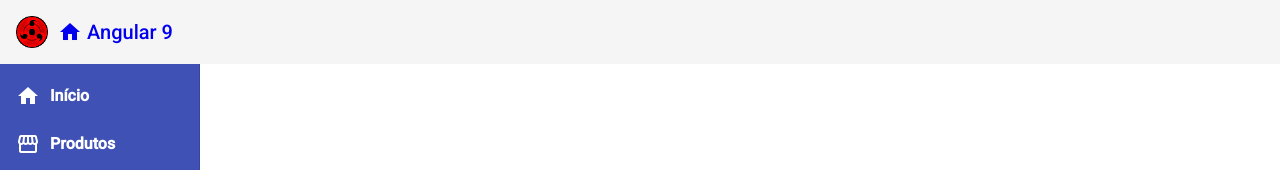
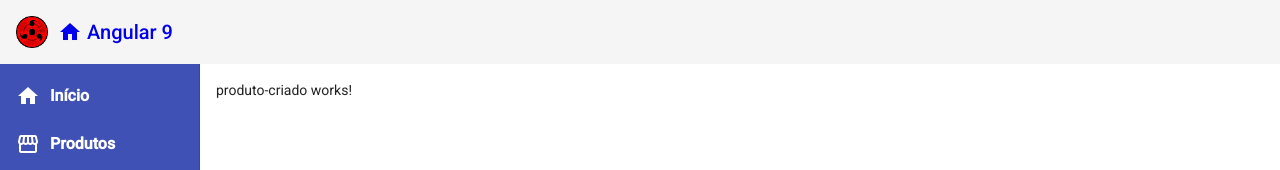
Before and after one commit to Marcio2016/angular-code3r, an Angular app: page /produto/criado in a window 1280 px wide. Before the commit this address led to /. Shown: the top 170 px of the page. Built offline with nearby package versions, Linux system fonts and the light colour scheme.

Commit message:
so um commit pra continuar depois

```diff
--- a/src/app/app-routing.module.ts
+++ b/src/app/app-routing.module.ts
@@ -5,6 +5,7 @@ import './views/home/home.component';
 import './views/produto/produto.component';
 import { HomeComponent } from './views/home/home.component';
 import { ProdutoComponent } from './views/produto/produto.component';
+import { ProdutoCriadoComponent } from './components/produto/produto-criado/produto-criado.component';
 
 const routes: Routes = [{
   path : "",
@@ -15,6 +16,11 @@ component: HomeComponent
   path: "produto",
   component: ProdutoComponent
 
+},
+{
+  path: "produto/criado",
+  component: ProdutoCriadoComponent
+
 }];
 
 @NgModule({
--- /dev/null
+++ b/src/app/components/produto/produto-criado/produto-criado.component.html
@@ -0,0 +1 @@
+<p>produto-criado works!</p>
--- /dev/null
+++ b/src/app/components/produto/produto-criado/produto-criado.component.ts
@@ -0,0 +1,15 @@
+import { Component, OnInit } from '@angular/core';
+
+@Component({
+  selector: 'app-produto-criado',
+  templateUrl: './produto-criado.component.html',
+  styleUrls: ['./produto-criado.component.css']
+})
+export class ProdutoCriadoComponent implements OnInit {
+
+  constructor() { }
+
+  ngOnInit(): void {
+  }
+
+}
--- /dev/null
+++ b/src/app/directives/for.directive.ts
@@ -0,0 +1,10 @@
+import { Directive } from '@angular/core';
+
+@Directive({
+  selector: '[appFor]'
+})
+export class ForDirective {
+
+  constructor() { }
+
+}
```
Also changed, not shown: src/app/app.module.ts (+9 -2 lines), src/app/components/produto/produto-criado/produto-criado.component.css (added).
